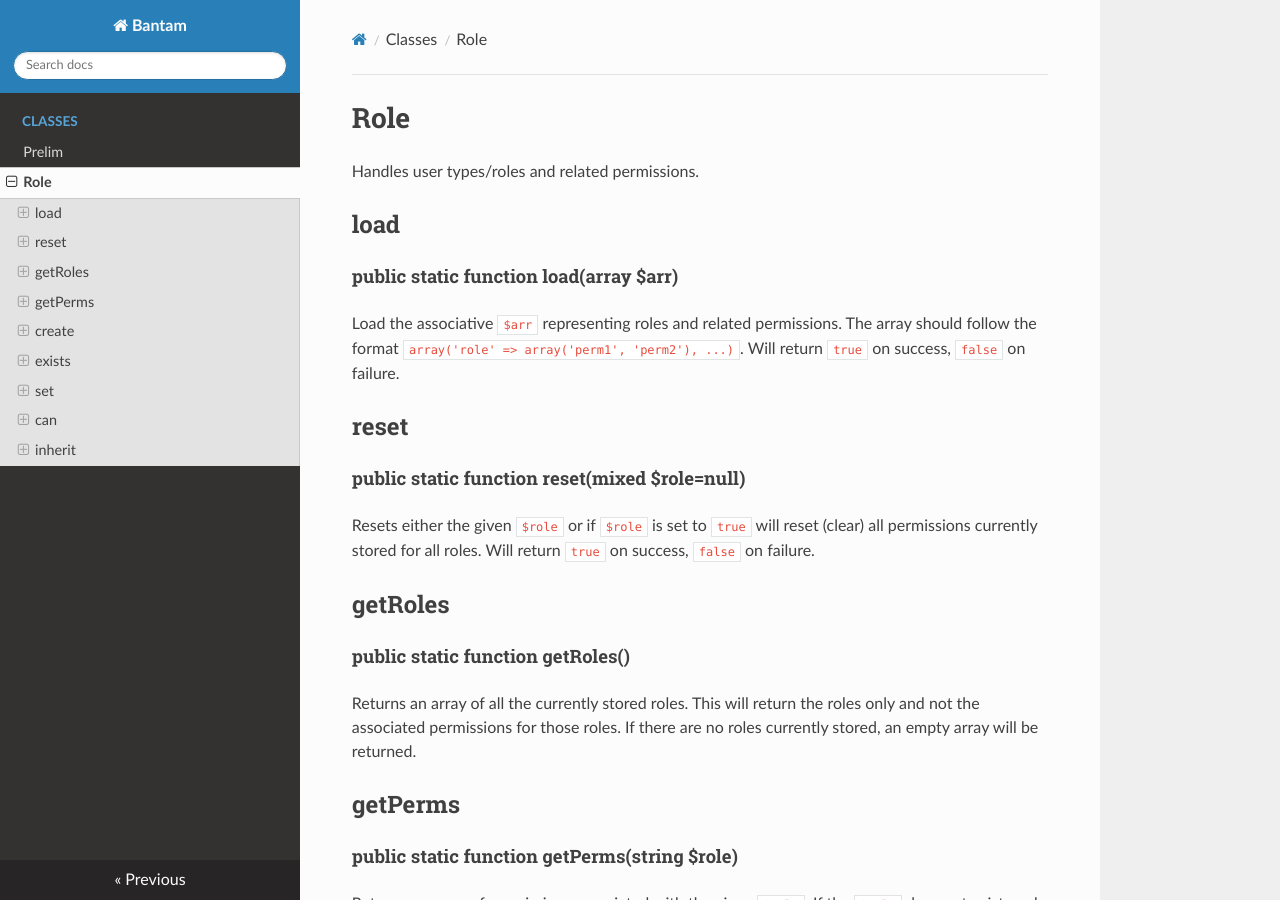
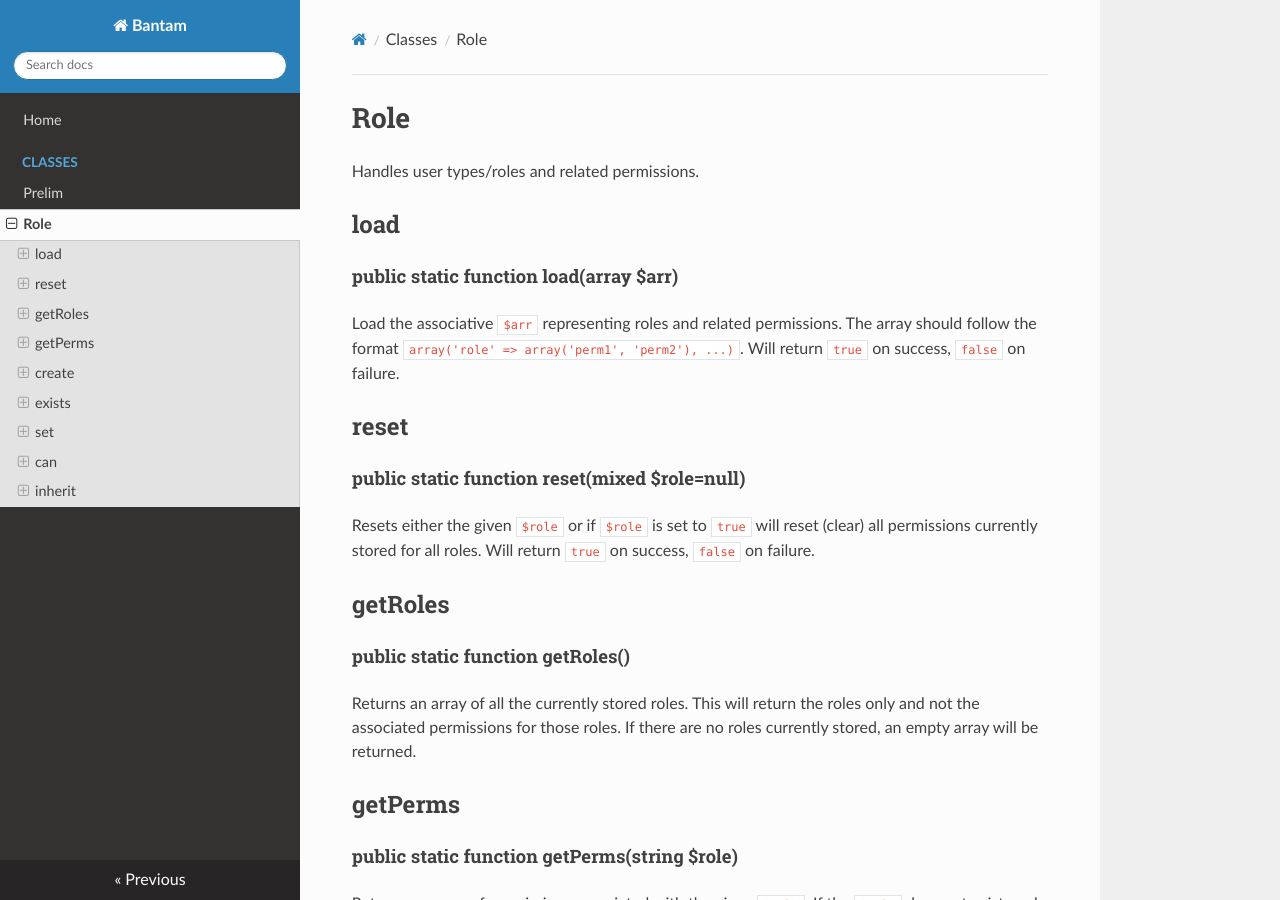
Before and after one commit to r3oath/bantam, an MkDocs documentation site: the page built from docs/role.md, in a window 1280 px wide and 900 px high. Built offline with MkDocs 1.6.1, drawn with Linux system fonts in a browser that asks for light colours; nearby versions of some CDN libraries; old or Windows-style settings are respelled for this version of MkDocs.

Commit message:
Hope to fix RTD 404?

```diff
--- a/mkdocs.yml
+++ b/mkdocs.yml
@@ -2,5 +2,6 @@ site_name: Bantam
 markdown_extensions: [admonition]
 theme: readthedocs
 pages:
+- [index.md, Home]
 - [prelim.md, Classes, Prelim]
 - [role.md, Classes, Role]
```
